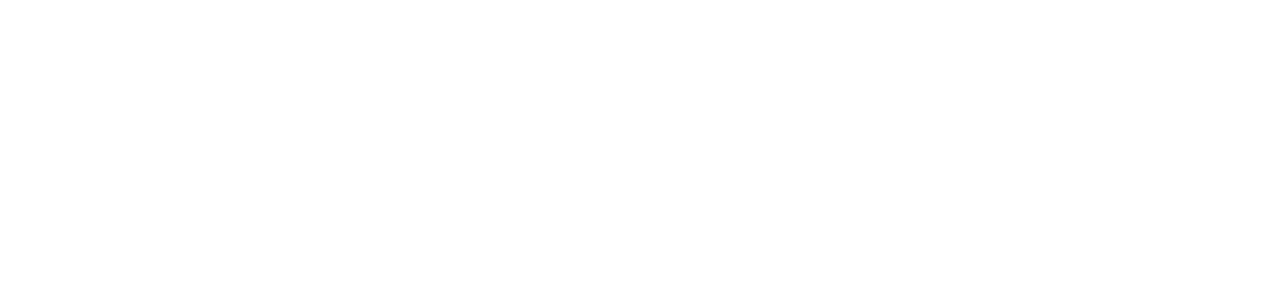
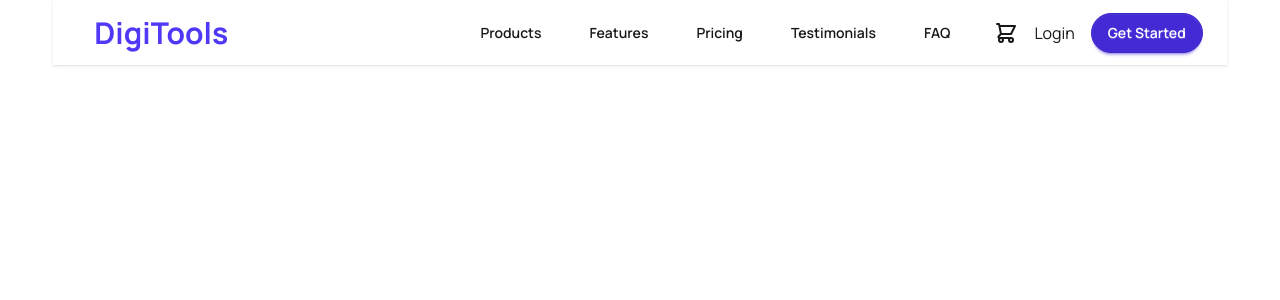
Before and after one commit to tanzid-48/digital-tools-platform, a React (Vite) app: page / in a window 1280 px wide. Shown: the top 300 px of the page. Built offline with nearby package versions, Linux system fonts and the light colour scheme.

Commit message:
feat Navbar added amd make it responsive

```diff
--- a/package.json
+++ b/package.json
@@ -11,6 +11,7 @@
   },
   "dependencies": {
     "@tailwindcss/vite": "^4.2.2",
+    "lucide-react": "^1.7.0",
     "react": "^19.2.4",
     "react-dom": "^19.2.4",
     "tailwindcss": "^4.2.2"
--- a/src/App.jsx
+++ b/src/App.jsx
@@ -1,10 +1,11 @@
 import './App.css'
+import NavBar from './components/navbar/NavBar'
 
 function App() {
 return (
   <>
   <nav>
-
+<NavBar></NavBar>
   </nav>
 
   <main>
--- /dev/null
+++ b/src/components/hero/Hero.jsx
@@ -0,0 +1,11 @@
+import React from 'react';
+
+const Hero = () => {
+    return (
+        <div>
+
+        </div>
+    );
+};
+
+export default Hero;
--- /dev/null
+++ b/src/components/navbar/NavBar.jsx
@@ -0,0 +1,46 @@
+import React from 'react';
+
+const NavBar = () => {
+    return (
+         <div className="navbar bg-base-100 shadow-sm px-6 w-11/12 mx-auto">
+      <div className="flex-1">
+        <a className="btn btn-ghost text-3xl font-bold text-[#4F39F6]">
+          DigiTools
+        </a>
+      </div>
+
+      <div className="hidden lg:flex">
+        <ul className="menu menu-horizontal px-1 gap-6 font-semibold">
+          <li><a>Products</a></li>
+          <li><a>Features</a></li>
+          <li><a>Pricing</a></li>
+          <li><a>Testimonials</a></li>
+          <li><a>FAQ</a></li>
+        </ul>
+      </div>
+
+      <div className="flex items-center gap-4 ml-7">
+        {/* function add.. */}
+        <div className="indicator">
+          <svg xmlns="http://www.w3.org/2000/svg"
+            className="h-6 w-6"
+            fill="none"
+            viewBox="0 0 24 24"
+            stroke="currentColor">
+            <path strokeLinecap="round" strokeLinejoin="round" strokeWidth="2"
+              d="M3 3h2l.4 2M7 13h10l4-8H5.4M7 13L5.4 5M7 13l-2.293
+              2.293c-.63.63-.184 1.707.707 1.707H17m0
+              0a2 2 0 100 4 2 2 0 000-4zm-8
+              2a2 2 0 11-4 0 2 2 0 014 0z" />
+          </svg>
+        </div>
+        <a className="hidden md:block">Login</a>
+        <button className="btn btn-primary rounded-full text-white">
+          Get Started
+        </button>
+      </div>
+    </div>
+    );
+};
+
+export default NavBar;
```
Also changed, not shown: 1 other file (tests, documents, lock files or other folders).
